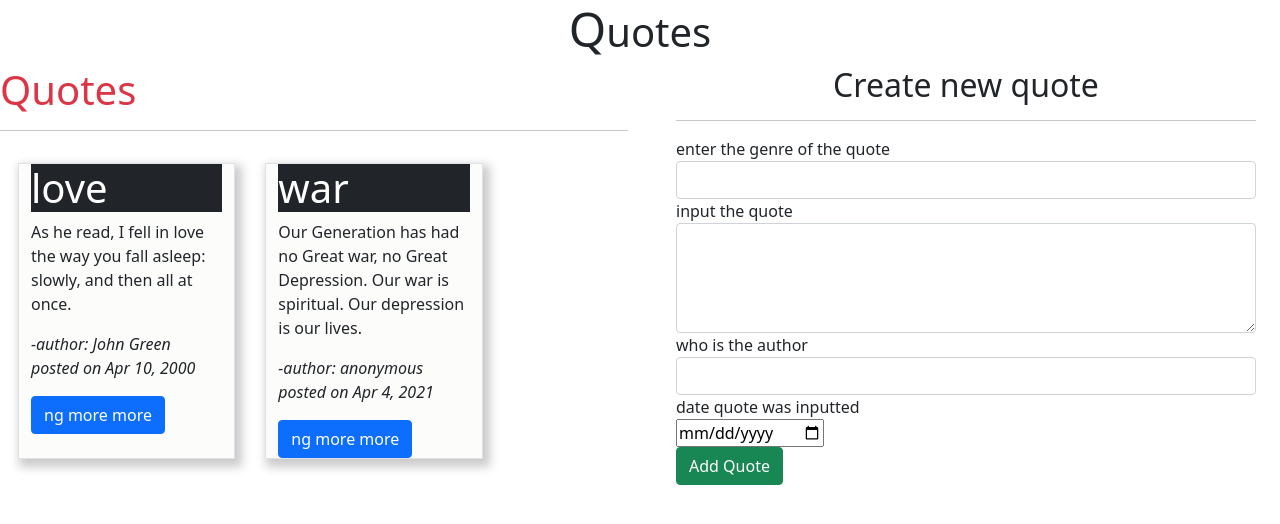
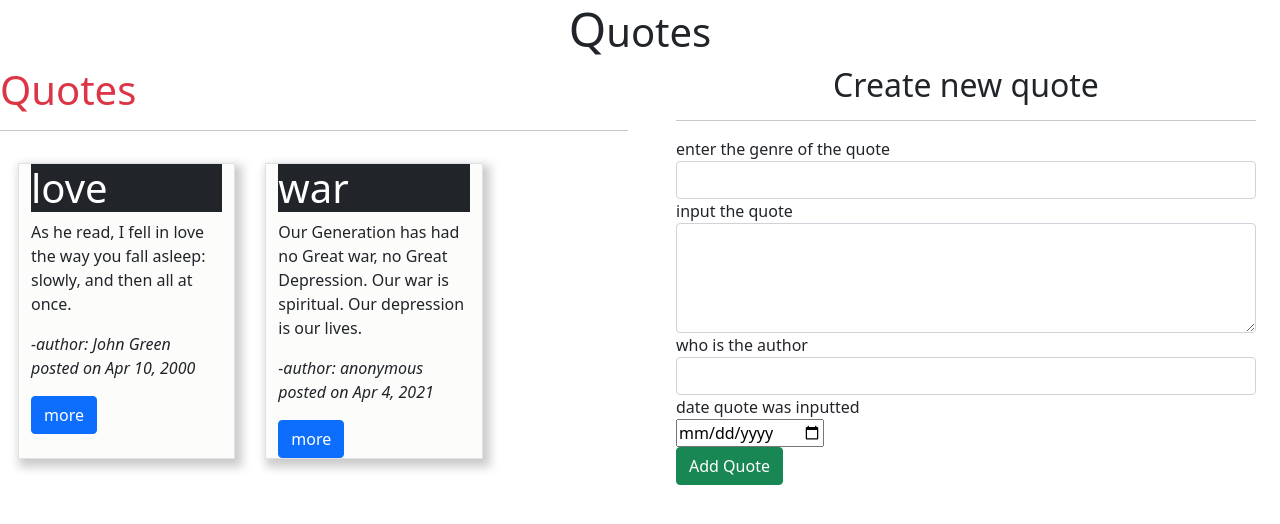
Before and after one commit to Briankiplangat88/quoting, an Angular app: page / in a window 1280 px wide. Shown: the top 524 px of the page. Built offline with nearby package versions, Linux system fonts and the light colour scheme.

Commit message:
error corrections

```diff
--- a/src/app/quotes/quotes.component.html
+++ b/src/app/quotes/quotes.component.html
@@ -8,7 +8,7 @@
       <p>{{quotes.body}}</p>
       <p><i>-author: {{quotes.author}} posted on {{quotes.datepublished | date}}</i></p>
 
-      <button type="button" class="btn btn-primary" (click)='toggle(i)'>ng more  more</button>
+      <button type="button" class="btn btn-primary" (click)='toggle(i)'>more</button>
 
       <app-quote-details *ngIf='quotes.showDetails'[quote]='quotes' (remove) = 'completeGoal($event,i)'></app-quote-details>
     </div>
```
